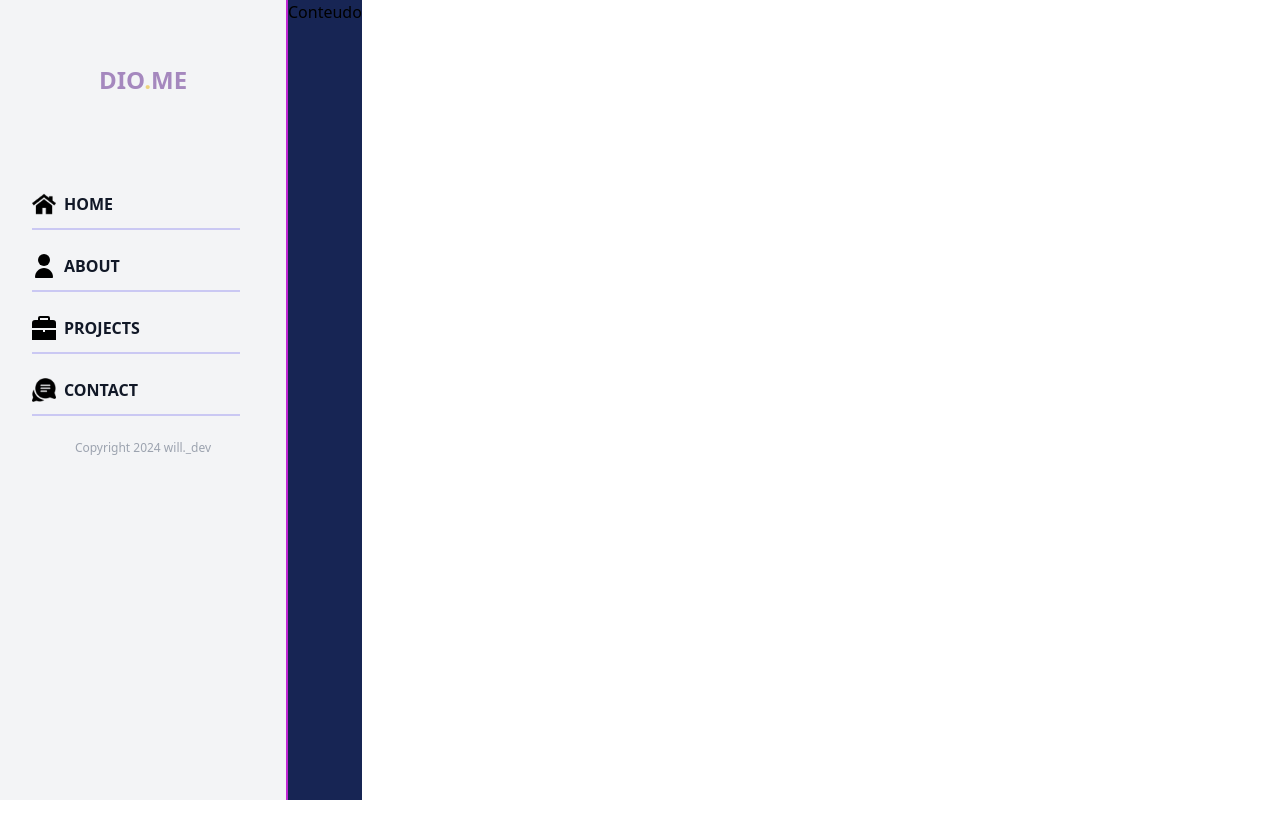
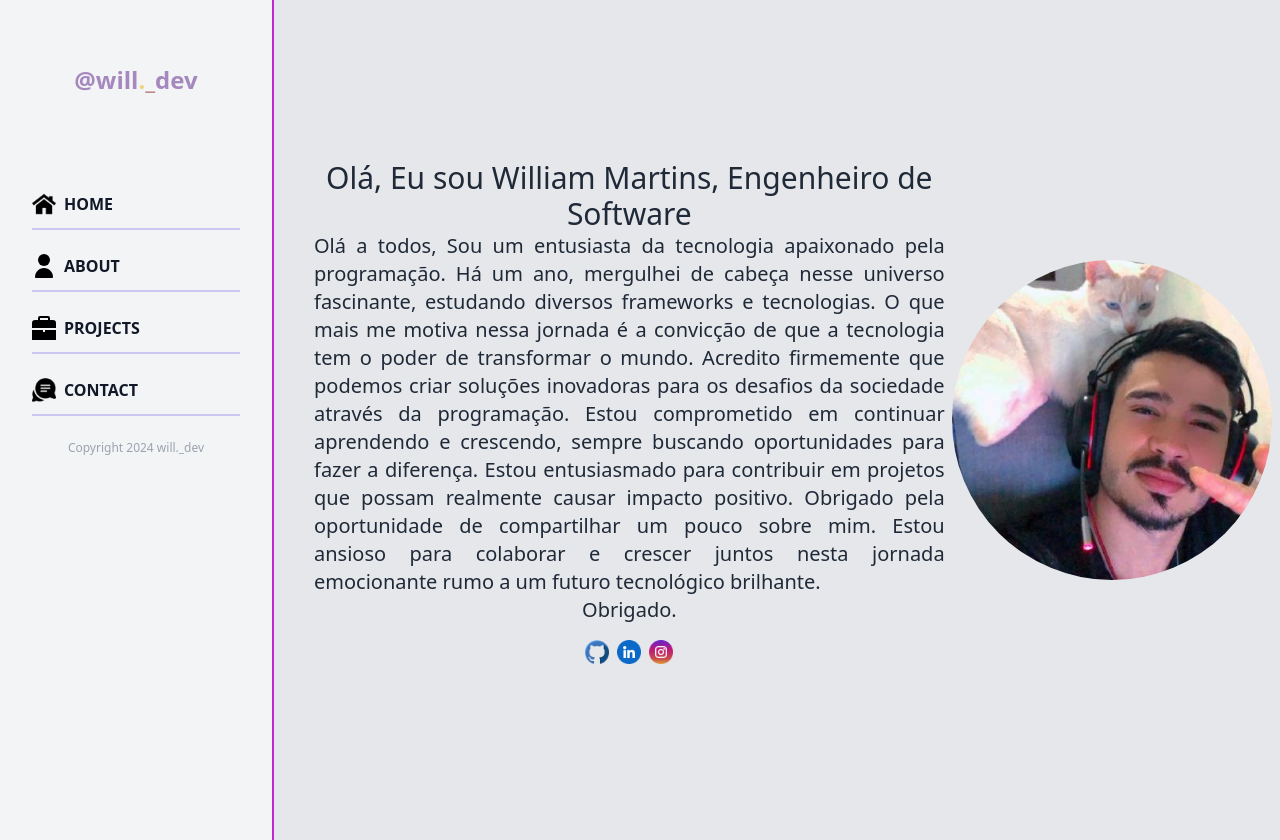
Before and after one commit to martinswilliam/Portfolio2, a website: page src/index.html in a window 1280 px wide. Before the commit the page ends 800 px from the top, so only its background shows below. Drawn offline with Linux system fonts and the light colour scheme.

Commit message:
finalização home

```diff
--- a/src/index.html
+++ b/src/index.html
@@ -11,7 +11,7 @@
         <div class="bg-gray-100 w-12 lg:w-72 min-h-screen border-r-2 border-fuchsia-600 md:none">
             <div class="flex flex-none w-full justify-center items-center lg:py-16 text-center">
                 <div class="text-purple-900 text-center text-2xl font-extrabold items-center border-indigo-600 lg:visible invisible animate-pulse">
-                     DIO<span class="text-yellow-500">.</span>ME
+                     @will<span class="text-yellow-500">.</span><span class="text-red-900">_</span>dev
                 </div>
             </div>
             <div>
@@ -60,8 +60,29 @@
                 <P class="lg:visible invisible text-center text-xs font-medium text-gray-400 w-full">Copyright 2024 will._dev</P>
             </div>
         </div>
-            <div class="bg-blue-950">
-                <div>Conteudo</div>
+            <div class=" bg-gray-200 flex grow w-full min-h-screen">
+              <div class="container mx-auto mt-8 md:mt-0 md:space-x-10 md:grid grid-cols-3 justify-center md:py-40">
+                <div class="grid justify-center items-center order-1 cols-span-1"><img src="./img/123137303.jpg" alt="" class="lg:h-80 md:h-64 h-40 rounded-full"></div>
+                <div class="mt-8 md:mt-0 lg:justify-end col-span-2">
+                    <h1 class="text-3xl text-gray-800 text-center md:tect-left fonte-bold">Olá, Eu sou William Martins, Engenheiro de Software</h1>
+                    <p class="text-justify text-xl text-gray-800  ">Olá a todos,
+
+                        Sou um entusiasta da tecnologia apaixonado pela programação. Há um ano, mergulhei de cabeça nesse universo fascinante, estudando diversos frameworks e tecnologias.
+
+                        O que mais me motiva nessa jornada é a convicção de que a tecnologia tem o poder de transformar o mundo. Acredito firmemente que podemos criar soluções inovadoras para os desafios da sociedade através da programação.
+
+                        Estou comprometido em continuar aprendendo e crescendo, sempre buscando oportunidades para fazer a diferença. Estou entusiasmado para contribuir em projetos que possam realmente causar impacto positivo.
+
+                        Obrigado pela oportunidade de compartilhar um pouco sobre mim. Estou ansioso para colaborar e crescer juntos nesta jornada emocionante rumo a um futuro tecnológico brilhante.
+                    </p>
+                    <p class="text-center text-xl text-gray-800">Obrigado.</p>
+                    <div class="flex flex-wrap justify-center gap-2 py-4">
+                        <img class="h-6 w-6 align-bottom" src="./img/github.png" alt="">
+                        <img class="h-6 w-6 align-bottom" src="./img/linkedin.png" alt="">
+                        <img class="h-6 w-6 align-bottom" src="./img/instagram.png" alt="">
+                    </div>
+                </div>
+              </div>
             </div>
     </div>
 
```
Also changed, not shown: dist/output.css, src/img/123137303.jpg (added), src/img/github.png (added), src/img/instagram.png (added), src/img/linkedin.png (added).
